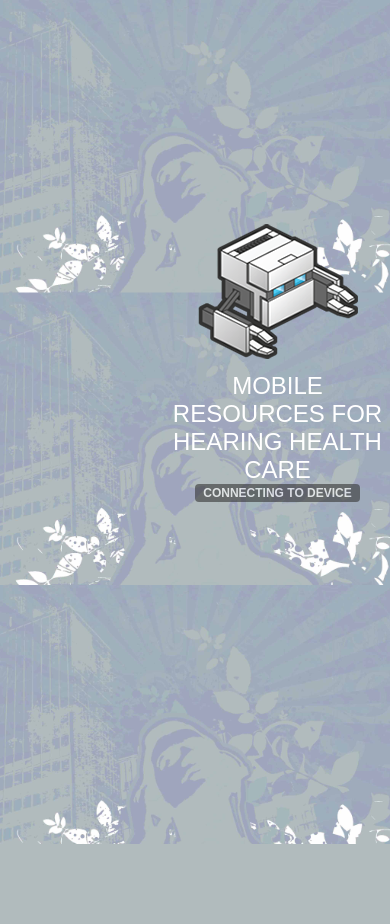
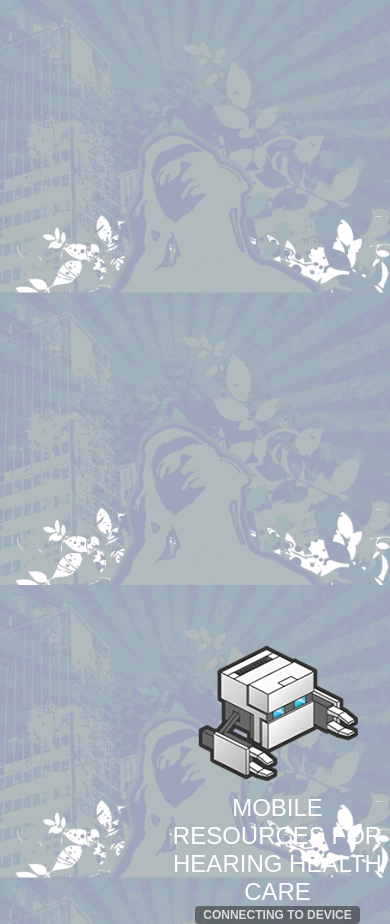
Before and after one commit to monkeybeam/teamhearing, a PHP site: page / in a window 390 px wide. Before the commit the page ends 844 px from the top, so only its background shows below. Run offline with PHP 8.4, Linux system fonts and the light colour scheme.

Commit message:
fixed phonegap box location

```diff
--- a/www/css/index.css
+++ b/www/css/index.css
@@ -50,7 +50,7 @@ body {
     background:url(../img/logo.png) no-repeat center top; /* 170px x 200px */
     position:absolute;             /* position in the center of the screen */
     right:0%;
-    bottom:50%;
+    bottom:0%;
     height:50px;                   /* text area height */
     width:225px;                   /* text area width */
     text-align:center;
```
